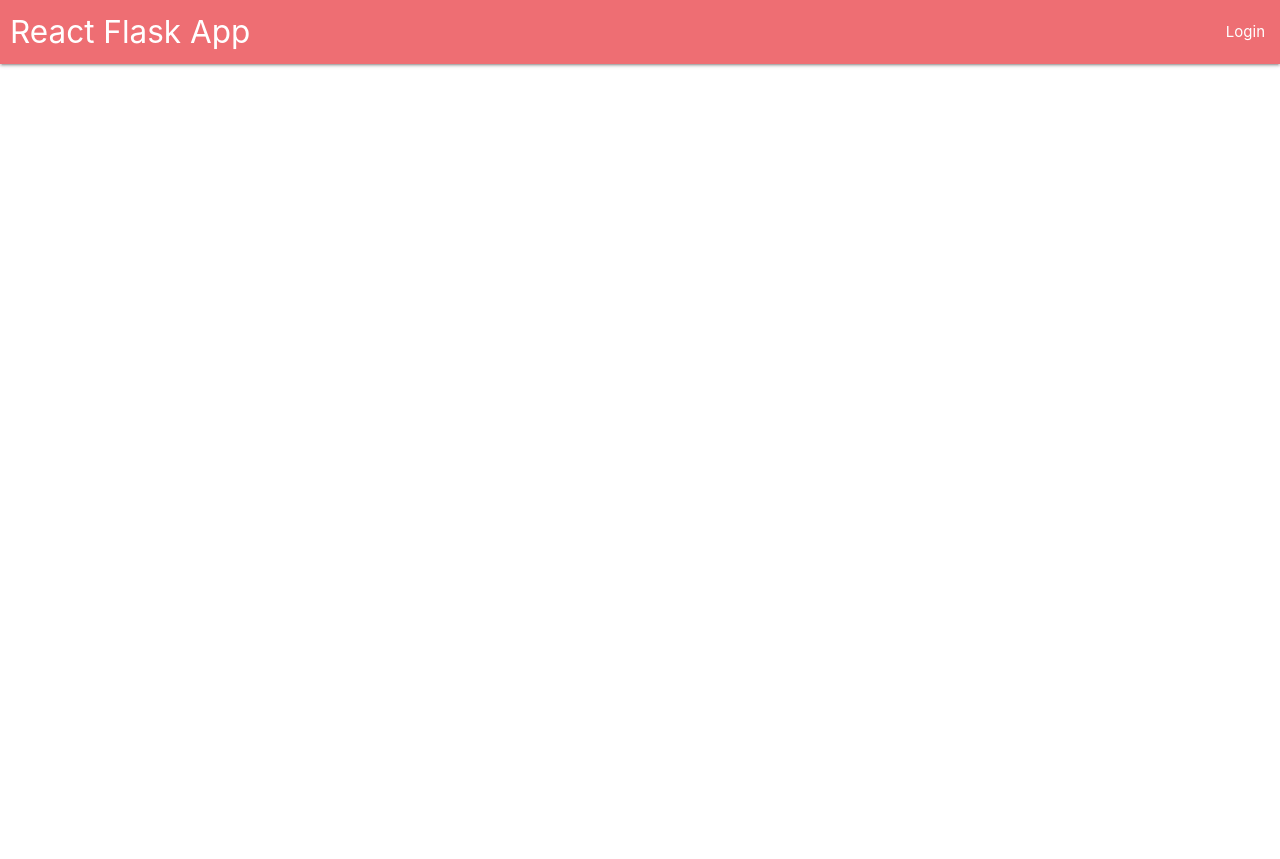
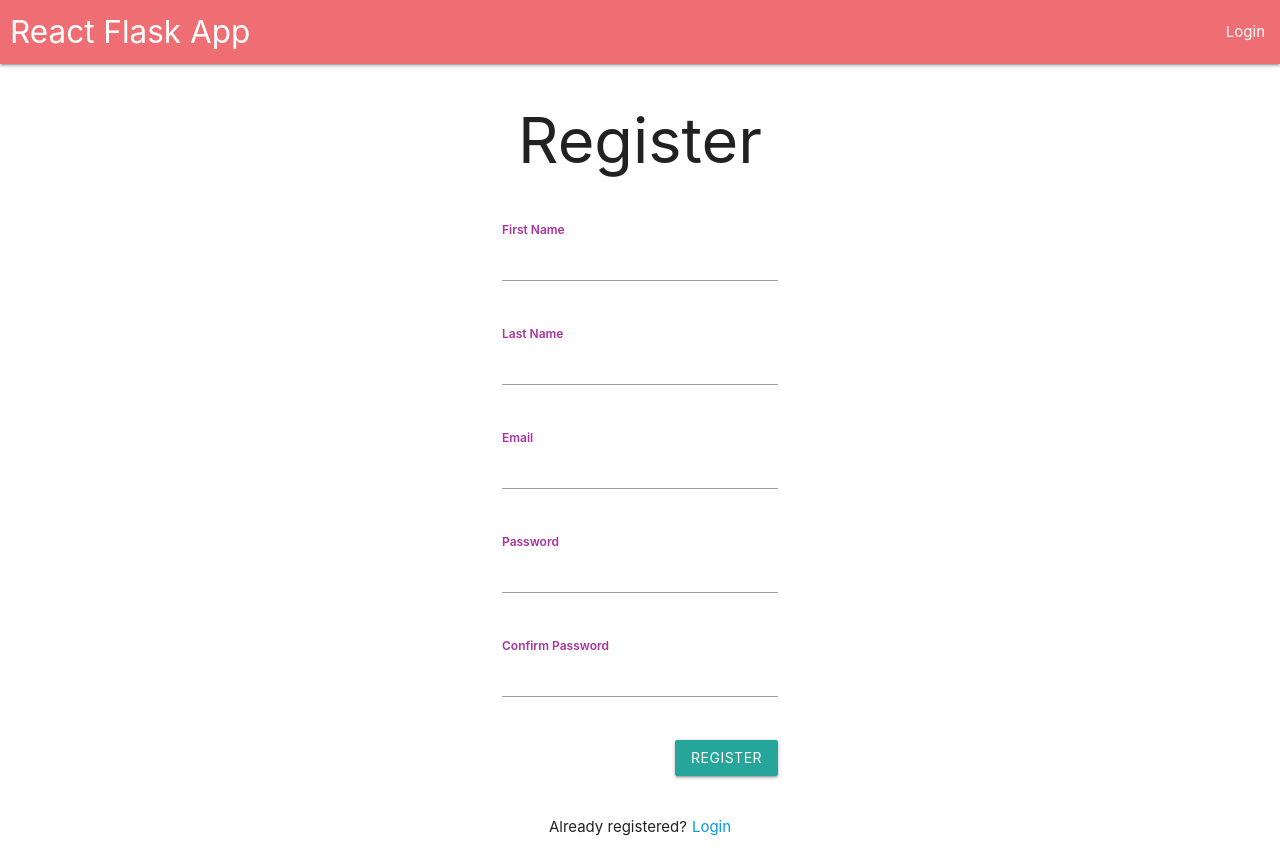
Before and after one commit to Mister905/rf_auth_typescript, a React (Create React App) app in the folder client/: page /register in a window 1280 px wide. Before the commit the page ends 800 px from the top, so only its background shows below. Built offline with nearby package versions, Linux system fonts and the light colour scheme; no server answers.

Commit message:
Setup basic auth interceptor

```diff
--- a/client/src/App.tsx
+++ b/client/src/App.tsx
@@ -8,17 +8,49 @@ import Landing from "./components/landing/Landing";
 import Header from "./components/header/Header";
 import Products from "./components/products/Products";
 import Login from "./components/login/Login";
-// import Register from "./components/register/Register";
+import Register from "./components/register/Register";
 // import Create_Product from "./components/create_product/Create_Product";
 // import Update_Product from "./components/update_product/Update_Product";
 // import View_Product from "./components/view_product/View_Product";
 import PrivateRoute from "./components/routing/PrivateRoute";
 import PublicRoute from "./components/routing/PublicRoute";
-// import { countersActions, countersSelectors } from '../features/counters';
-// import { FCCounter } from '../components';
+import { load_active_user } from "./action_creators/auth_actions";
+import { Auth_Action } from "./action_interfaces/auth_interface";
+import { Dispatch } from "redux";
+import { compose } from "redux";
 
+interface I_auth {
+  access_token: null;
+  is_authenticated: false;
+  loading_user: true;
+  user: null;
+}
 
-class App extends React.Component<{}, {}> {
+interface I_modal {
+  display_modal: false;
+  modal_title: "";
+  modal_body: "";
+  modal_confirmation: "";
+  modal_decline: "";
+}
+
+interface I_props {
+  auth: I_auth;
+  modal: I_modal;
+  load_active_user: () => Dispatch<Auth_Action>;
+}
+
+class App extends React.Component<I_props, {}> {
+  componentDidMount = () => {
+    this.props.load_active_user();
+  };
+
+  componentDidUpdate = (prevProps: I_props) => {
+    if (this.props.auth.is_authenticated !== prevProps.auth.is_authenticated) {
+      if (this.props.auth.is_authenticated) this.props.load_active_user();
+    }
+  };
+
   render() {
     return (
       <div className="App">
@@ -27,7 +59,7 @@ class App extends React.Component<{}, {}> {
         <Switch>
           <PublicRoute exact path="/" component={Landing} />
           <PublicRoute exact path="/login" component={Login} />
-          {/* <PublicRoute exact path="/register" component={Register} /> */}
+          <PublicRoute exact path="/register" component={Register} />
           <PrivateRoute exact path="/products" component={Products} />
           {/* <PrivateRoute
             exact
@@ -50,13 +82,11 @@ class App extends React.Component<{}, {}> {
   }
 }
 
-
 const mapStateToProps = (state: RootState) => ({
   auth: state.auth,
+  modal: state.modal,
 });
 
-const dispatchProps = {
-  // onIncrement: countersActions.increment,
-};
-
-export default connect(mapStateToProps, dispatchProps)(App);
+export default compose<any>(connect(mapStateToProps, { load_active_user }))(
+  App
+);
--- a/client/src/action_creators/auth_actions.ts
+++ b/client/src/action_creators/auth_actions.ts
@@ -15,11 +15,14 @@ export const load_active_user =
     try {
       const res = await instance.get("/auth/load_active_user");
 
+      console.log(res);
+
       dispatch({
         type: Action_Type.USER_LOADED,
         payload: res.data,
       });
     } catch (error) {
+      console.log(error);
       dispatch({
         type: Action_Type.AUTH_ERROR,
       });
--- a/client/src/components/login/Login.tsx
+++ b/client/src/components/login/Login.tsx
@@ -1,5 +1,4 @@
 import React from "react";
-// import { FormikProps, FormikValues, useFormik, withFormik } from "formik";
 import { withFormik, FormikProps, Form, Field, FormikBag } from "formik";
 import * as Yup from "yup";
 import { Link, withRouter } from "react-router-dom";
@@ -94,9 +93,12 @@ const Formik_Form = withFormik<I_props, I_login_form_values>({
     email: email || "",
     password: password || "",
   }),
-  validationSchema: Yup.object({
-    email: Yup.string().required(),
+  validationSchema: Yup.object().shape({
+    email: Yup.string().email("Invalid email").required("Email is required"),
+    password: Yup.string().required("Password is required"),
   }),
+  validateOnBlur: false,
+  validateOnChange: false,
   handleSubmit: (
     values: I_login_form_values,
     formikBag: FormikBag<I_props, I_login_form_values>
--- a/client/src/components/register/Register.tsx
+++ b/client/src/components/register/Register.tsx
@@ -1,23 +1,187 @@
-import * as React from "react";
+import React from "react";
+import { withFormik, FormikProps, Form, Field, FormikBag } from "formik";
+import * as Yup from "yup";
+import { Link, withRouter } from "react-router-dom";
+import { register_user } from "../../action_creators/auth_actions";
 import { connect } from "react-redux";
-import { RootState } from "../../store";
+import { compose } from "redux";
+import { History } from "history";
+import { fireEvent } from "@testing-library/react";
 
+interface I_register_form_values {
+  first_name: string;
+  last_name: string;
+  email: string;
+  password: string;
+  confirm_password: string;
+}
 
-const mapStateToProps = (state: RootState) => ({
+interface I_props extends FormikProps<I_register_form_values> {
+  history: History;
+  register_user: (
+    form_data: I_register_form_values,
+    history: History
+  ) => Promise<void>;
+  first_name?: string;
+  last_name?: string;
+  email?: string;
+  password?: string;
+  confirm_password?: string;
+}
 
-});
-
-const dispatchProps = {
-
-};
-
-class Register extends React.Component<{}, {}> {
+class Register extends React.Component<I_props, {}> {
   render() {
+    const { errors } = this.props;
     return (
-      <div>
+      <div className="container">
+        <div className="row">
+          <div className="col m12 center-align">
+            <h1>Register</h1>
+          </div>
+        </div>
+        <Form>
+          <div className="row">
+            <div className="input-field col m4 offset-m4">
+              <label htmlFor="first_name" className="active custom-label">
+                First Name
+              </label>
+              <Field
+                type="text"
+                id="first_name"
+                name="first_name"
+                className={errors.first_name ? "invalid" : ""}
+              />
+              {errors.first_name && (
+                <span className="custom-helper-error">{errors.first_name}</span>
+              )}
+            </div>
+          </div>
+          <div className="row">
+            <div className="input-field col m4 offset-m4">
+              <label htmlFor="last_name" className="active custom-label">
+                Last Name
+              </label>
+              <Field
+                type="text"
+                id="last_name"
+                name="last_name"
+                className={errors.last_name ? "invalid" : ""}
+              />
+              {errors.last_name && (
+                <span className="custom-helper-error">{errors.last_name}</span>
+              )}
+            </div>
+          </div>
+          <div className="row">
+            <div className="input-field col m4 offset-m4">
+              <label htmlFor="email" className="active custom-label">
+                Email
+              </label>
+              <Field
+                type="email"
+                id="email"
+                name="email"
+                className={errors.email ? "invalid" : ""}
+              />
+              {errors.email && (
+                <span className="custom-helper-error">{errors.email}</span>
+              )}
+            </div>
+          </div>
+          <div className="row">
+            <div className="input-field col m4 offset-m4">
+              <label htmlFor="password" className="active custom-label">
+                Password
+              </label>
+              <Field
+                type="password"
+                id="password"
+                name="password"
+                className={errors.password ? "invalid" : ""}
+              />
+              {errors.password && (
+                <span className="custom-helper-error">{errors.password}</span>
+              )}
+            </div>
+          </div>
+          <div className="row">
+            <div className="input-field col m4 offset-m4">
+              <label htmlFor="confirm_password" className="active custom-label">
+                Confirm Password
+              </label>
+              <Field
+                type="password"
+                id="confirm_password"
+                name="confirm_password"
+                className={errors.confirm_password ? "invalid" : ""}
+              />
+              {errors.confirm_password && (
+                <span className="custom-helper-error">
+                  {errors.confirm_password}
+                </span>
+              )}
+            </div>
+          </div>
+          <div className="row">
+            <div className="col m4 offset-m4">
+              <button type="submit" className="btn right">
+                Register
+              </button>
+            </div>
+          </div>
+        </Form>
+        <div className="row registration-row">
+          <div className="col m12">
+            <div className="center-align">
+              Already registered?
+              <Link to={"/login"} className="register-today">
+                Login
+              </Link>
+            </div>
+          </div>
+        </div>
       </div>
     );
   }
 }
 
-export default connect(mapStateToProps, dispatchProps)(Register);
+const Formik_Form = withFormik<I_props, I_register_form_values>({
+  mapPropsToValues: ({
+    first_name,
+    last_name,
+    email,
+    password,
+    confirm_password,
+  }) => ({
+    first_name: first_name || "",
+    last_name: last_name || "",
+    email: email || "",
+    password: password || "",
+    confirm_password: confirm_password || "",
+  }),
+  validationSchema: Yup.object({
+    first_name: Yup.string().required("First Name is required"),
+    last_name: Yup.string().required("Last Name is required"),
+    email: Yup.string().email("Invalid email").required("Email is required"),
+    password: Yup.string().required("Password is required"),
+    confirm_password: Yup.string().oneOf(
+      [Yup.ref("password"), null],
+      "Passwords must match"
+    ),
+  }),
+  validateOnBlur: false,
+  validateOnChange: false,
+  handleSubmit: (
+    values: I_register_form_values,
+    formikBag: FormikBag<I_props, I_register_form_values>
+  ) => {
+    let { props } = formikBag;
+
+    props.register_user(values, props.history);
+  },
+})(Register);
+
+export default compose<any>(
+  connect(null, { register_user }),
+  withRouter
+)(Formik_Form);
--- a/client/src/utils/interceptors.ts
+++ b/client/src/utils/interceptors.ts
@@ -8,22 +8,22 @@ import {
 } from "axios";
 
 const on_request = (config: AxiosRequestConfig): AxiosRequestConfig => {
-  // console.info(`[request] [${JSON.stringify(config)}]`);
+  if (localStorage.token && config.headers != null) {
+    config.headers["Authorization"] = "Bearer " + localStorage.token;
+  }
+
   return config;
 };
 
 const on_request_error = (error: AxiosError): Promise<AxiosError> => {
-  // console.error(`[request error] [${JSON.stringify(error)}]`);
   return Promise.reject(error);
 };
 
 const on_response = (response: AxiosResponse): AxiosResponse => {
-  // console.info(`[response] [${JSON.stringify(response)}]`);
   return response;
 };
 
 const on_response_error = (error: AxiosError): Promise<AxiosError> => {
-  // console.error(`[response error] [${JSON.stringify(error)}]`);
   return Promise.reject(error);
 };
 
```
Also changed, not shown: 1 other file (tests, documents, lock files or other folders).
